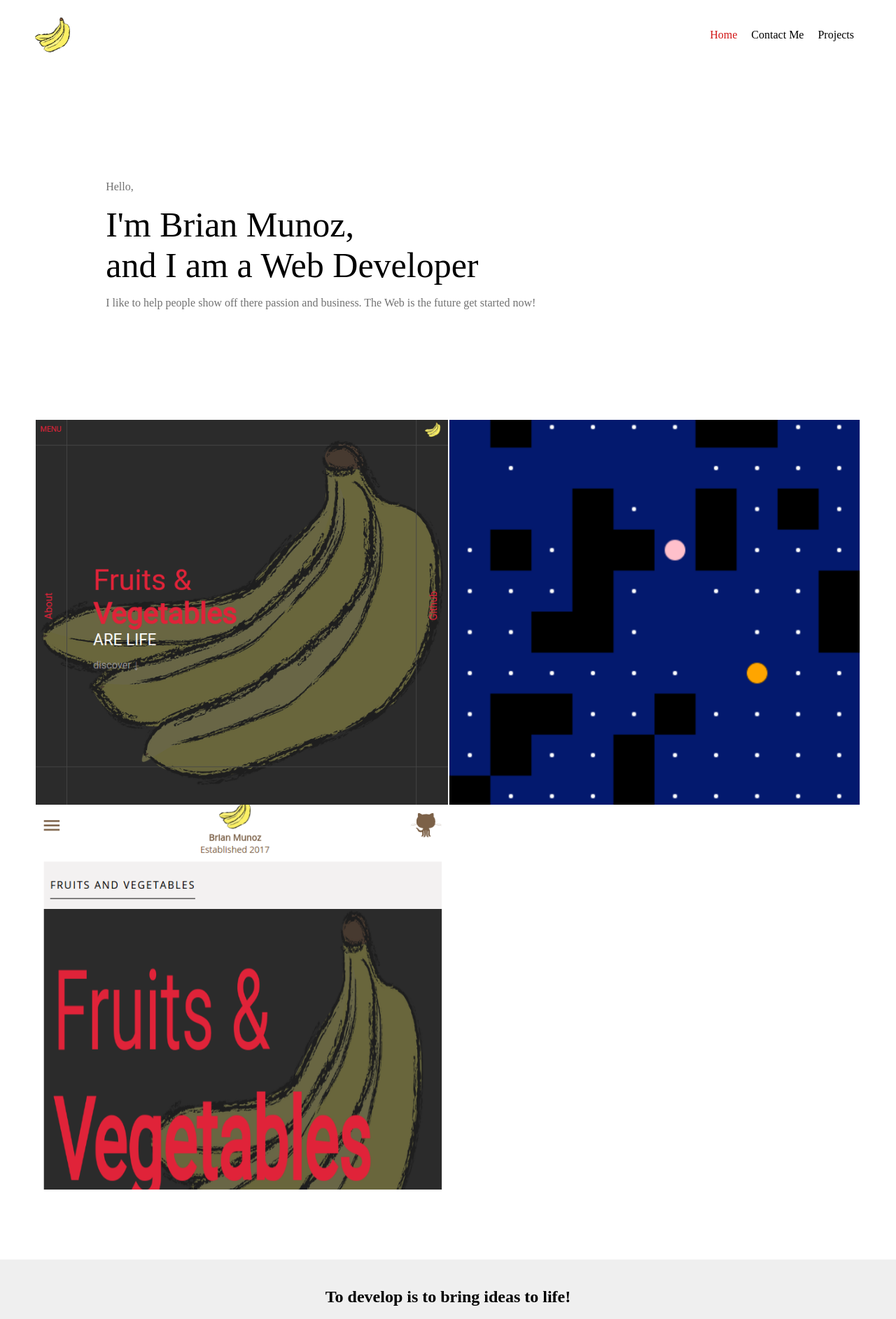
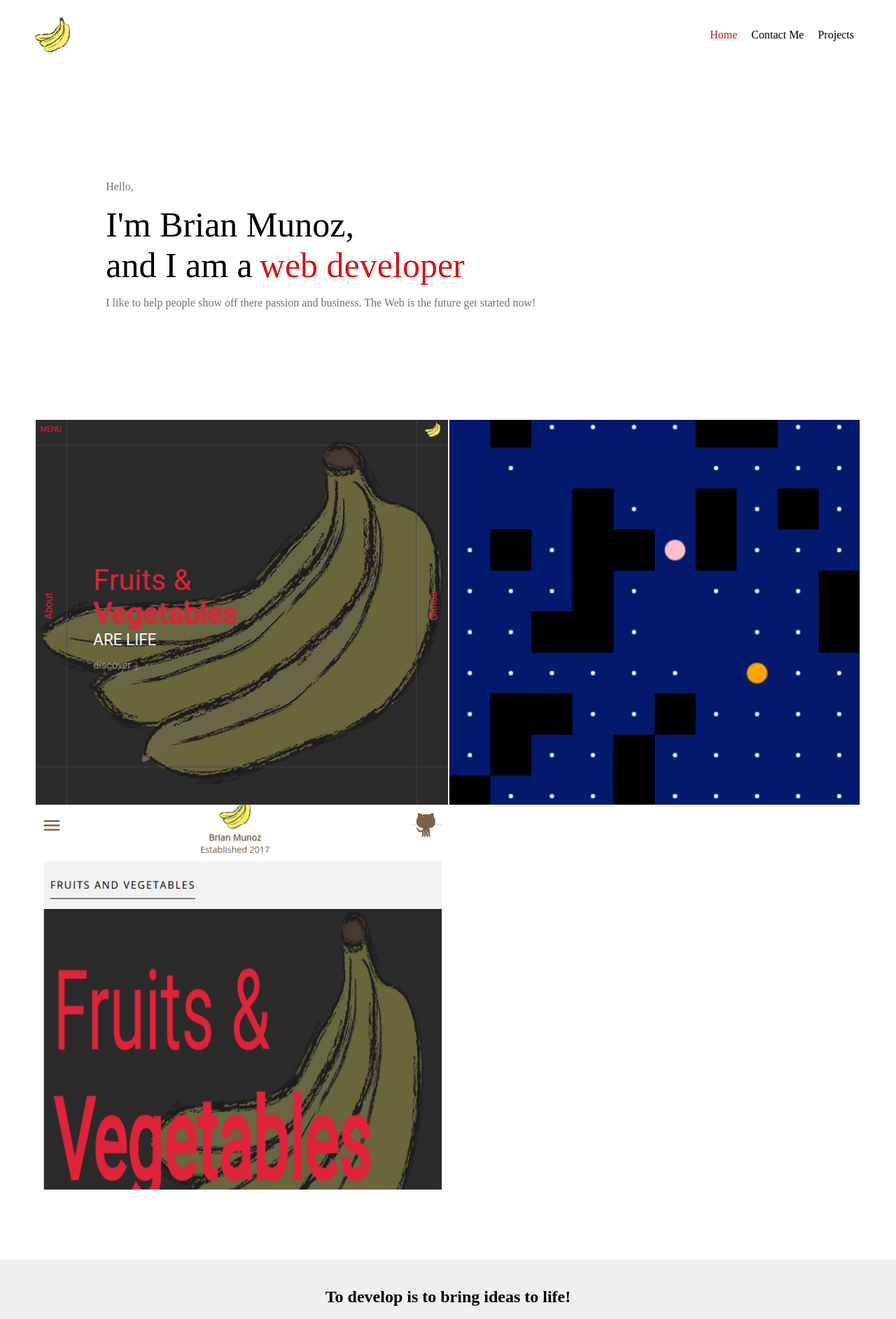
Before and after one commit to colorlessenergy/devbanana, a Jekyll site: the page built from index.html, in a window 1280 px wide. Shown: the top 1885 px of the page at 70% size. Built offline with Jekyll 4.4.1, drawn with Linux system fonts in a browser that asks for light colours.

Commit message:
added word animation

```diff
--- a/index.html
+++ b/index.html
@@ -7,7 +7,10 @@
     <p class="special">Hello,</p>
 
     <h2>I'm Brian Munoz, </h2>
-    <h2>and I am a Web Developer</h2>
+    <div class="animate-hold">
+      <h2>and I am a </h2>
+      <h2 class="animate-desc">web developer</h2>
+    </div>
 
     <p class="desc">I like to help people show off there passion and business. The Web is the future get started now!</p>
   </section>
--- a/main.css
+++ b/main.css
@@ -238,6 +238,19 @@
   height: 500px;
 }
 
+.main-content .info .animate-desc {
+  animation: type 4s steps(60, end);
+  color: #d21717;
+  margin-left: 10px;
+  overflow: hidden;
+  white-space: nowrap;
+  width: 60%;
+}
+
+.main-content .info .animate-hold {
+  display: flex;
+}
+
 .projects {
   display: flex;
   flex-wrap: wrap;
@@ -341,3 +354,9 @@
     display: flex;
   }
 }
+
+@keyframes type {
+  from {
+    width: 0;
+  }
+}
```
Also changed, not shown: 2 other files.
